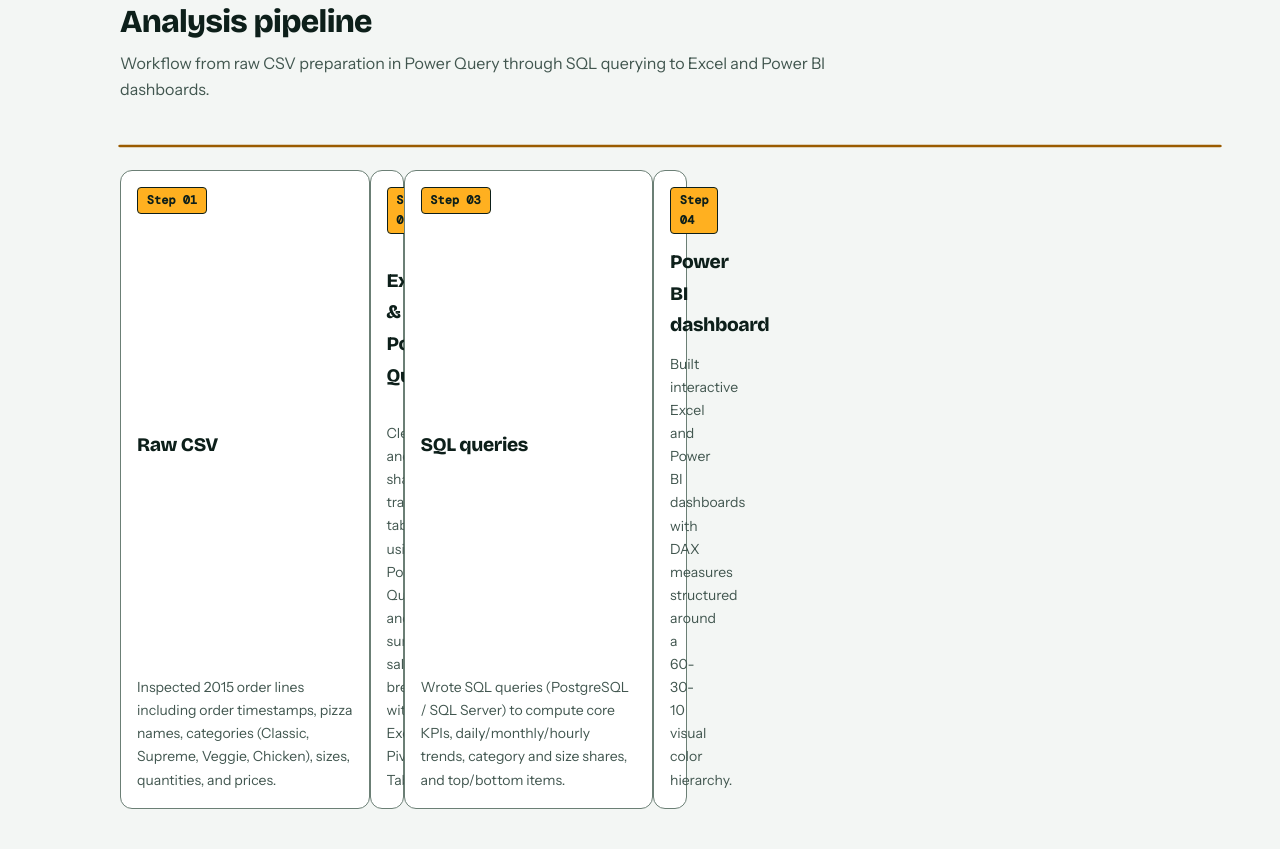
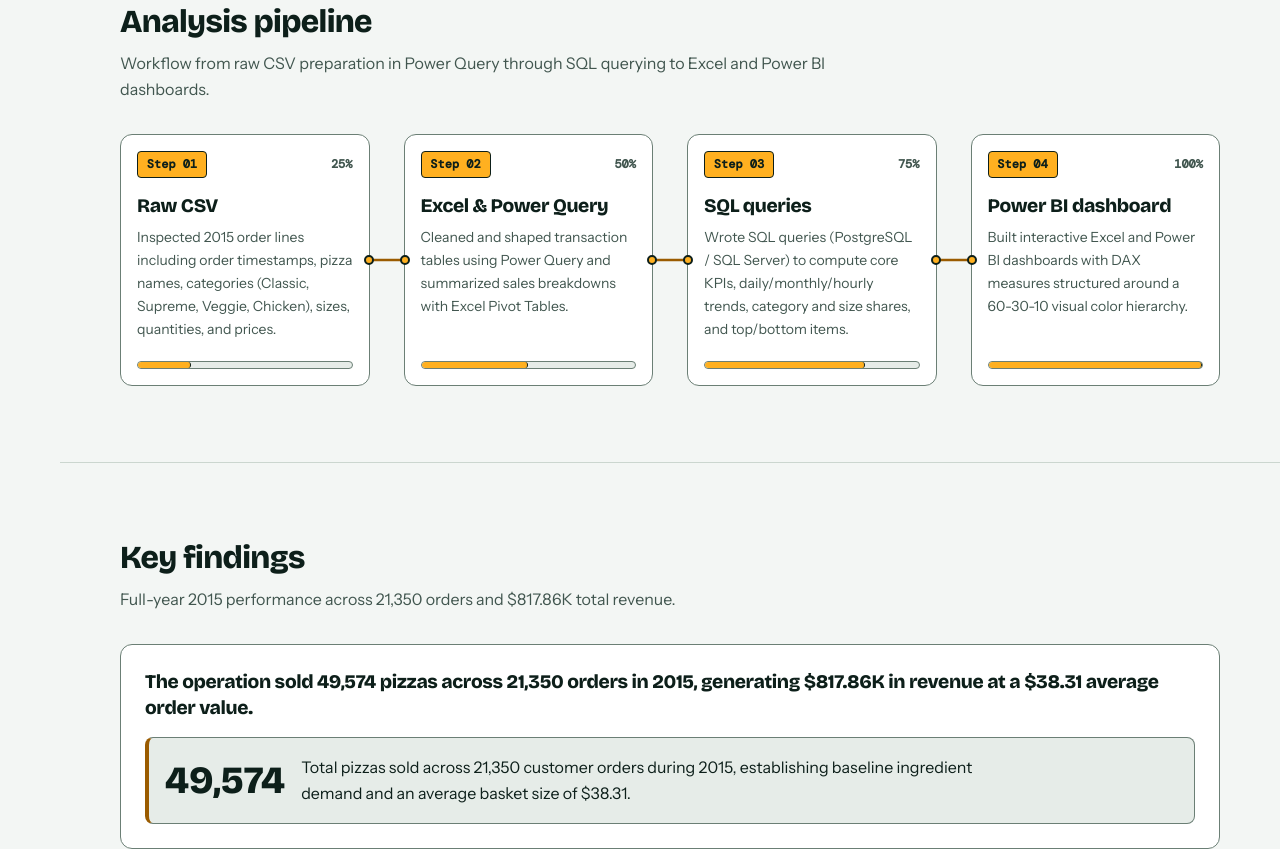
Before and after one commit to Esam-Haraz/Data-Analysis, a plain HTML site: page assets/projects/pizza-sales/index.html in a window 1280 px wide. Shown: the part 1190-2039 px from the top of the page. Drawn offline with nearby package versions, Linux system fonts and the light colour scheme.

Commit message:
Revise analysis pipeline with connected nodes and progress
Updated the analysis pipeline section to include connected nodes with ports and progress meters. Enhanced the structure and details of each step in the pipeline.

```diff
--- a/assets/projects/pizza-sales/index.html
+++ b/assets/projects/pizza-sales/index.html
@@ -235,7 +235,7 @@
     </section>
 
     <!-- ======================================================================
-         3. ANALYSIS PIPELINE (4 STEPS WITH NUMBERING)
+         3. ANALYSIS PIPELINE (4 CONNECTED NODES WITH PORTS & PROGRESS METERS)
          ====================================================================== -->
     <section class="ds-section" id="sec-pipeline" aria-labelledby="pipe-title">
       <div class="ds-container">
@@ -246,42 +246,111 @@
           </p>
         </div>
 
-        <svg class="ds-connector" data-scroll-fill viewBox="0 0 800 24" preserveAspectRatio="none" style="inline-size: 100%; block-size: 24px; margin-block-end: var(--space-3);" aria-hidden="true">
-          <line class="ds-connector-base" x1="0" y1="12" x2="800" y2="12"></line>
-          <line class="ds-connector-fill" x1="0" y1="12" x2="800" y2="12"></line>
-        </svg>
-
         <div class="ds-pipeline-row">
+          <!-- Step 01 -->
           <div class="ds-pipeline-step">
+            <span class="ds-port ds-port--out is-connected" aria-hidden="true"></span>
+            <div class="ds-step-top">
               <span class="ds-step-badge">Step 01</span>
-            <h3 style="font-size: var(--text-h3);" data-i18n="pStep1Title">Raw CSV</h3>
+              <span class="ds-step-pct">25%</span>
+            </div>
+            <div>
+              <h3 style="font-size: var(--text-h3); margin-block-end: var(--space-1);" data-i18n="pStep1Title">Raw CSV</h3>
               <p style="font-size: var(--text-sm); color: var(--ink-muted);" data-i18n="pStep1Body">
                 Inspected 2015 order lines including order timestamps, pizza names, categories (Classic, Supreme, Veggie, Chicken), sizes, quantities, and prices.
               </p>
             </div>
+            <div class="ds-step-meter">
+              <div class="ds-progress" aria-hidden="true">
+                <div class="ds-progress-fill" style="--progress: 0.25;"></div>
+              </div>
+            </div>
+          </div>
 
+          <!-- Connector 01 -> 02 -->
+          <div class="ds-pipeline-link" aria-hidden="true">
+            <svg class="ds-connector" data-scroll-fill data-connector-index="0" viewBox="0 0 34 24">
+              <line class="ds-connector-base" x1="0" y1="12" x2="34" y2="12"></line>
+              <line class="ds-connector-fill" x1="0" y1="12" x2="34" y2="12"></line>
+            </svg>
+          </div>
+
+          <!-- Step 02 -->
           <div class="ds-pipeline-step">
+            <span class="ds-port ds-port--in is-connected" aria-hidden="true"></span>
+            <span class="ds-port ds-port--out is-connected" aria-hidden="true"></span>
+            <div class="ds-step-top">
               <span class="ds-step-badge">Step 02</span>
-            <h3 style="font-size: var(--text-h3);" data-i18n="pStep2Title">Excel &amp; Power Query</h3>
+              <span class="ds-step-pct">50%</span>
+            </div>
+            <div>
+              <h3 style="font-size: var(--text-h3); margin-block-end: var(--space-1);" data-i18n="pStep2Title">Excel &amp; Power Query</h3>
               <p style="font-size: var(--text-sm); color: var(--ink-muted);" data-i18n="pStep2Body">
                 Cleaned and shaped transaction tables using Power Query and summarized sales breakdowns with Excel Pivot Tables.
               </p>
             </div>
+            <div class="ds-step-meter">
+              <div class="ds-progress" aria-hidden="true">
+                <div class="ds-progress-fill" style="--progress: 0.50;"></div>
+              </div>
+            </div>
+          </div>
 
+          <!-- Connector 02 -> 03 -->
+          <div class="ds-pipeline-link" aria-hidden="true">
+            <svg class="ds-connector" data-scroll-fill data-connector-index="1" viewBox="0 0 34 24">
+              <line class="ds-connector-base" x1="0" y1="12" x2="34" y2="12"></line>
+              <line class="ds-connector-fill" x1="0" y1="12" x2="34" y2="12"></line>
+            </svg>
+          </div>
+
+          <!-- Step 03 -->
           <div class="ds-pipeline-step">
+            <span class="ds-port ds-port--in is-connected" aria-hidden="true"></span>
+            <span class="ds-port ds-port--out is-connected" aria-hidden="true"></span>
+            <div class="ds-step-top">
               <span class="ds-step-badge">Step 03</span>
-            <h3 style="font-size: var(--text-h3);" data-i18n="pStep3Title">SQL queries</h3>
+              <span class="ds-step-pct">75%</span>
+            </div>
+            <div>
+              <h3 style="font-size: var(--text-h3); margin-block-end: var(--space-1);" data-i18n="pStep3Title">SQL queries</h3>
               <p style="font-size: var(--text-sm); color: var(--ink-muted);" data-i18n="pStep3Body">
                 Wrote SQL queries (PostgreSQL / SQL Server) to compute core KPIs, daily/monthly/hourly trends, category and size shares, and top/bottom items.
               </p>
             </div>
+            <div class="ds-step-meter">
+              <div class="ds-progress" aria-hidden="true">
+                <div class="ds-progress-fill" style="--progress: 0.75;"></div>
+              </div>
+            </div>
+          </div>
 
+          <!-- Connector 03 -> 04 -->
+          <div class="ds-pipeline-link" aria-hidden="true">
+            <svg class="ds-connector" data-scroll-fill data-connector-index="2" viewBox="0 0 34 24">
+              <line class="ds-connector-base" x1="0" y1="12" x2="34" y2="12"></line>
+              <line class="ds-connector-fill" x1="0" y1="12" x2="34" y2="12"></line>
+            </svg>
+          </div>
+
+          <!-- Step 04 -->
           <div class="ds-pipeline-step">
+            <span class="ds-port ds-port--in is-connected" aria-hidden="true"></span>
+            <div class="ds-step-top">
               <span class="ds-step-badge">Step 04</span>
-            <h3 style="font-size: var(--text-h3);" data-i18n="pStep4Title">Power BI dashboard</h3>
+              <span class="ds-step-pct">100%</span>
+            </div>
+            <div>
+              <h3 style="font-size: var(--text-h3); margin-block-end: var(--space-1);" data-i18n="pStep4Title">Power BI dashboard</h3>
               <p style="font-size: var(--text-sm); color: var(--ink-muted);" data-i18n="pStep4Body">
                 Built interactive Excel and Power BI dashboards with DAX measures structured around a 60-30-10 visual color hierarchy.
               </p>
+            </div>
+            <div class="ds-step-meter">
+              <div class="ds-progress" aria-hidden="true">
+                <div class="ds-progress-fill" style="--progress: 1;"></div>
+              </div>
+            </div>
           </div>
         </div>
       </div>
@@ -600,7 +669,7 @@
         <button type="button" class="ds-btn ds-btn-secondary" id="ds-lightbox-close" data-i18n="closeBtn">Close (Esc)</button>
       </div>
       <div class="ds-lightbox-body">
-        <img id="ds-lightbox-img" src="" alt="">
+        <img id="ds-lightbox-img" alt="">
       </div>
     </div>
   </div>
```
Lines whose indentation alone changed are shown as unchanged.
